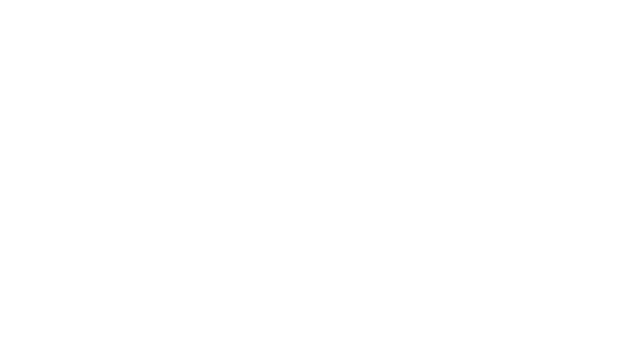
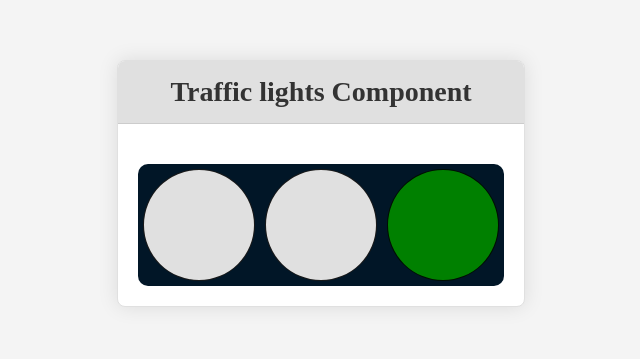
Before and after one commit to kartik-fsd/profile_, a React (Vite) app: page / in a window 1280 px wide. Shown: the part 5025-5384 px from the top of the page, without its empty margins (319-959 px from the left). Before the commit the page ends 4816 px from the top, so only its background shows below. Built offline with nearby package versions, Linux system fonts and the light colour scheme.

Commit message:
Traffic light challenge completed

```diff
--- a/src/App.jsx
+++ b/src/App.jsx
@@ -6,6 +6,7 @@
 import Stopwatch from "./Components/Stop-watch_Widget/stopwatch";
 import Counter from "./Components/Counter-redo-undo/counter";
 import Tabs from "./Components/Tabs/tabs";
+import TrafficLights from "./Components/Traffic-lights/TraficLight";
 
 const App = () => {
   return (
@@ -27,6 +28,7 @@
       <ComponentView Component={Stopwatch} title="Stopwatch" />
       <ComponentView Component={Counter} title="Counter" />
       <ComponentView Component={Tabs} title="Tabs" />
+      <ComponentView Component={TrafficLights} title="Traffic lights" />
     </>
   );
 };
--- /dev/null
+++ b/src/Components/Traffic-lights/TraficLight.jsx
@@ -0,0 +1,55 @@
+//Build a traffic light where the lights switch from green to yellow to red after predetermined intervals and loop indefinitely.
+import { useState, useEffect } from "react";
+
+export default function TrafficLights() {
+  const traffic = [
+    {
+      light: "red",
+      time: 3000,
+      next: "yellow",
+    },
+    {
+      light: "yellow",
+      time: 1000,
+      next: "green",
+    },
+    {
+      light: "green",
+      time: 3000,
+      next: "red",
+    },
+  ];
+  const [active, setActive] = useState("red");
+  const lightColor = traffic.find((lig) => lig.light === active);
+
+  useEffect(() => {
+    let timerId = setTimeout(() => {
+      setActive(lightColor.next);
+    }, lightColor.time);
+
+    return () => clearTimeout(timerId);
+  }, [lightColor, active]);
+
+  return (
+    <div
+      className="lights-wrapper"
+      style={{ width: "100%",borderRadius:10, display: "flex",backgroundColor: "#011627" }}
+    >
+      {traffic.map((signal, key) => (
+        <div
+          key={key}
+          className="Light"
+          style={{
+            padding: 5,
+            margin: 5,
+            width: 100,
+            height: 100,
+            border: "1px solid #010101e3",
+            borderRadius: "50%",
+            backgroundColor: active === signal.light ? signal.light : "#e0e0e0",
+          }}
+        ></div>
+      ))}
+    </div>
+  );
+}
```
